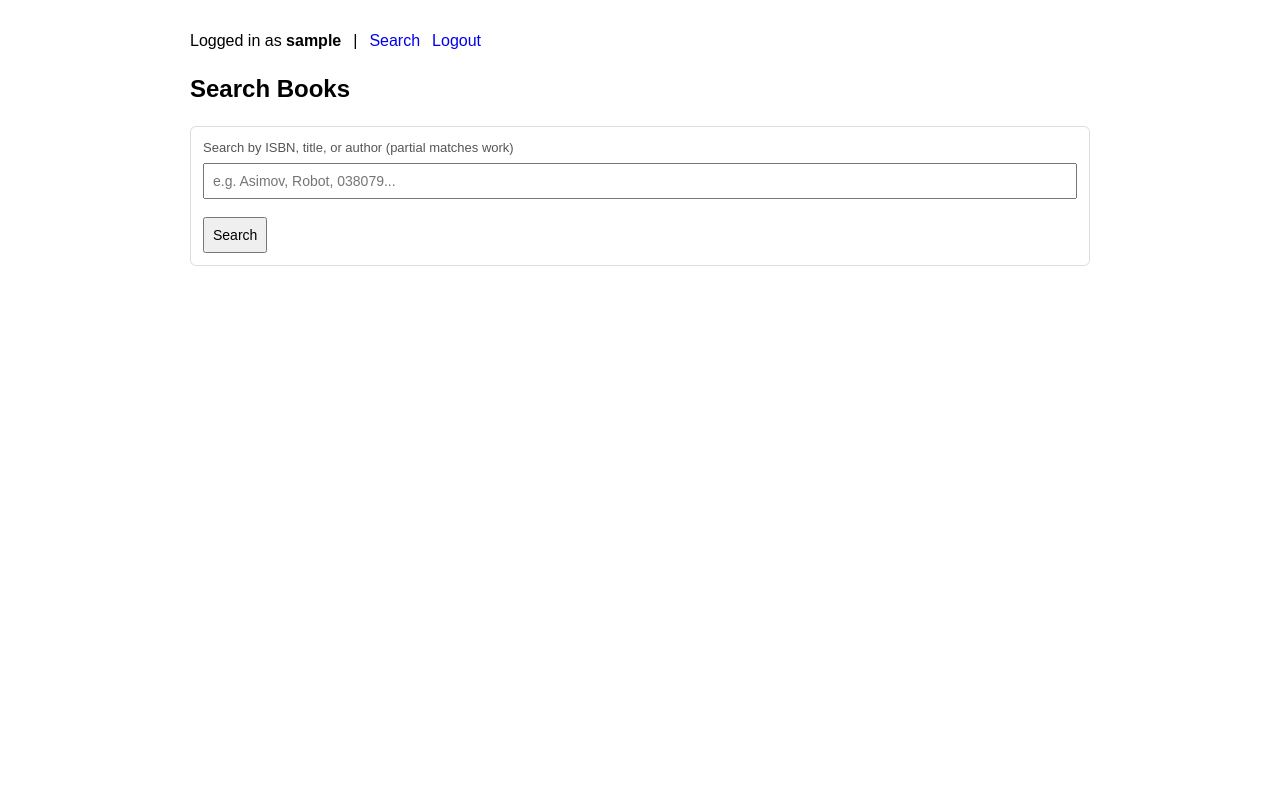
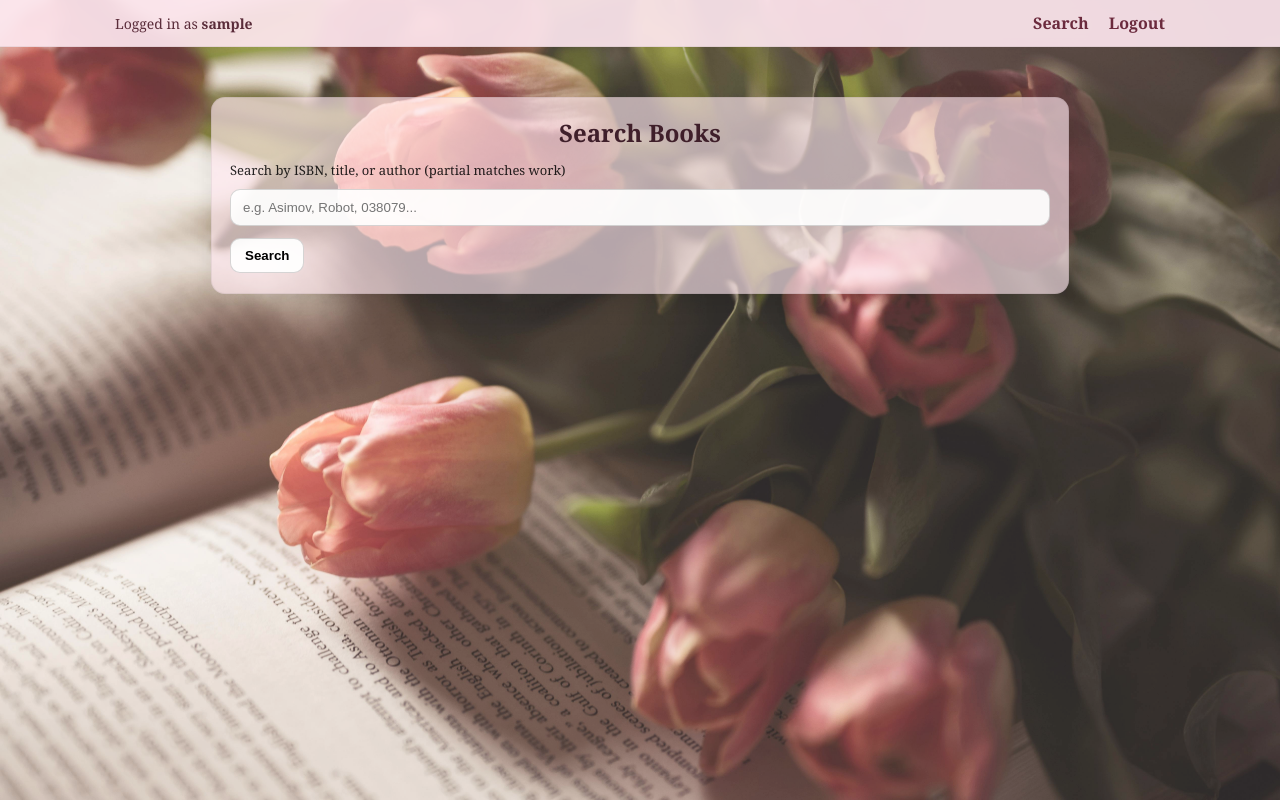
Before and after one commit to sneha031/engo-551-lab1, a Flask app: page / in a window 1280 px wide. Run offline with Flask 3, Linux system fonts and the light colour scheme; the visitor is signed in with stand-in values (Sample User, id 1).

Commit message:
Fix background and UI of the site

```diff
--- a/backend/static/styles.css
+++ b/backend/static/styles.css
@@ -1,49 +1,144 @@
-body {
-  font-family: Arial, sans-serif;
-  max-width: 900px;
-  margin: 30px auto;
-  padding: 0 15px;
-  line-height: 1.4;
+
+html, body {
+  height: 100%;
 }
 
-.nav {
-  display: flex;
-  gap: 12px;
-  align-items: center;
-  flex-wrap: wrap;
-  margin-bottom: 12px;
+body {
+  margin: 0;
+  font-family: Georgia, "Times New Roman", serif;
+  background: url("/static/img/background.jpg") no-repeat center center fixed;
+  background-size: cover;
+  position: relative;
 }
 
-a { text-decoration: none; }
-a:hover { text-decoration: underline; }
-
-.card {
-  border: 1px solid #ddd;
-  padding: 12px;
-  margin: 12px 0;
-  border-radius: 6px;
+body::before {
+  content: "";
+  position: fixed;
+  inset: 0;
+  background: rgba(253, 230, 238, 0.18);
+  z-index: 0;
+  pointer-events: none;
 }
 
-input, textarea, select, button {
-  padding: 8px;
-  margin-top: 6px;
-  font-size: 14px;
+
+.page {
+  position: relative;
+  z-index: 1;
+  padding: 28px 18px 60px;
 }
 
-input, textarea, select {
+
+.topbar {
+  position: sticky;
+  top: 0;
+  z-index: 20;
+  background: rgba(253, 230, 238, 0.92);
+  border-bottom: 1px solid rgba(0,0,0,0.06);
+  backdrop-filter: blur(6px);
+}
+
+.topbar-inner {
+  max-width: 1050px;
+  margin: 0 auto;
+  padding: 12px 18px;
+  display: flex;
+  align-items: center;
+  justify-content: space-between;
+  gap: 16px;
+}
+
+.topbar-left {
+  font-size: 14px;
+  color: #5a2c3a;
+}
+
+.topbar-right a {
+  color: #6b2a3d;
+  text-decoration: none;
+  font-weight: 600;
+  margin-left: 16px;
+}
+
+.topbar-right a:hover {
+  text-decoration: underline;
+}
+
+.center-wrap {
+  max-width: 1050px;
+  margin: 0 auto;
+}
+
+.panel {
+  width: min(820px, 92vw);
+  margin: 22px auto;
+  padding: 18px 18px 20px;
+  background: rgba(253, 230, 238, 0.65);
+  border-radius: 14px;
+  border: 1px solid rgba(0,0,0,0.06);
+  box-shadow: 0 10px 24px rgba(0,0,0,0.10);
+}
+
+.panel-title {
+  text-align: center;
+  margin: 0 0 12px 0;
+  font-size: 24px;
+  font-weight: 700;
+  color: #3f1f2a;
+}
+
+.small {
+  font-size: 13px;
+  opacity: 0.85;
+}
+
+
+input, select, textarea {
   width: 100%;
   box-sizing: border-box;
+  padding: 10px 12px;
+  border-radius: 10px;
+  border: 1px solid rgba(0,0,0,0.16);
+  outline: none;
+  background: rgba(255,255,255,0.92);
 }
 
-button { cursor: pointer; width: auto; }
+textarea { resize: vertical; }
+
+button {
+  padding: 9px 14px;
+  border-radius: 10px;
+  border: 1px solid rgba(0,0,0,0.16);
+  background: rgba(255,255,255,0.92);
+  cursor: pointer;
+  font-weight: 600;
+}
+
+button:hover {
+  background: rgba(255,255,255,1);
+}
+
+
+ul {
+  margin: 0;
+  padding-left: 18px;
+}
+
+li { margin: 10px 0; }
+
+a {
+  color: #6b2a3d;
+}
 
 .msg {
-  padding: 10px;
-  border: 1px solid #f2c2c2;
-  background: #fff2f2;
-  border-radius: 6px;
-  margin: 12px 0;
+  width: min(820px, 92vw);
+  margin: 14px auto 0;
+  padding: 10px 12px;
+  border-radius: 10px;
+  background: rgba(255, 255, 255, 0.75);
+  border: 1px solid rgba(0,0,0,0.10);
 }
 
-.small { color: #555; font-size: 13px; }
-.stars { letter-spacing: 1px; }
+.stars {
+  font-size: 18px;
+  letter-spacing: 1px;
+}
--- a/backend/templates/search.html
+++ b/backend/templates/search.html
@@ -7,52 +7,57 @@
 </head>
 <body>
 
-  <div class="nav">
-    {% if session.get("user_id") %}
-      <div>Logged in as <b>{{ session.get("username") }}</b></div>
-      <div>|</div>
+  <div class="topbar">
+    <div class="topbar-inner">
+      <div class="topbar-left">
+        Logged in as <b>{{ session.get("username") }}</b>
+      </div>
+      <div class="topbar-right">
         <a href="{{ url_for('index') }}">Search</a>
         <a href="{{ url_for('logout') }}">Logout</a>
-    {% else %}
-      <a href="{{ url_for('login') }}">Login</a>
-      <a href="{{ url_for('register') }}">Register</a>
-    {% endif %}
+      </div>
+    </div>
   </div>
 
+  <div class="page">
     {% if message %}
       <div class="msg">{{ message }}</div>
     {% endif %}
 
-  <h2>Search Books</h2>
+    <div class="panel">
+      <div class="panel-title">Search Books</div>
 
       <form method="post" action="{{ url_for('index') }}">
-    <div class="card">
         <div class="small">Search by ISBN, title, or author (partial matches work)</div>
-      <input name="q" placeholder="e.g. Asimov, Robot, 038079...">
+        <div style="margin-top:10px;">
+          <input name="q" placeholder="e.g. Asimov, Robot, 038079..." value="{{ q if q else '' }}">
+        </div>
         <div style="margin-top:12px;">
           <button type="submit">Search</button>
         </div>
+      </form>
     </div>
-  </form>
 
     {% if q %}
-    <h3>Results for "{{ q }}"</h3>
-  {% endif %}
+      <div class="panel">
+        <div class="panel-title">Results for "{{ q }}"</div>
 
         {% if books %}
-    <div class="card">
           <ul>
             {% for b in books %}
               <li>
                 <a href="{{ url_for('book_page', isbn=b.isbn) }}">{{ b.title }}</a>
-            <span class="small">by {{ b.author }} ({{ b.year }}) — {{ b.isbn }}</span>
+                <span class="small"> — {{ b.author }} ({{ b.year }}) — {{ b.isbn }}</span>
               </li>
             {% endfor %}
           </ul>
+        {% else %}
+          <div>No matches found.</div>
+        {% endif %}
       </div>
-  {% elif q %}
-    <div class="card">No matches found.</div>
     {% endif %}
+
+  </div>
 
 </body>
 </html>
```
Also changed, not shown: backend/templates/book.html (+36 -20 lines), backend/templates/layout.html (+28 -0 lines), backend/templates/login.html (+19 -6 lines), README.md, backend/static/img/background.jpg (added), 2 other files. Lines whose indentation alone changed are shown as unchanged.
